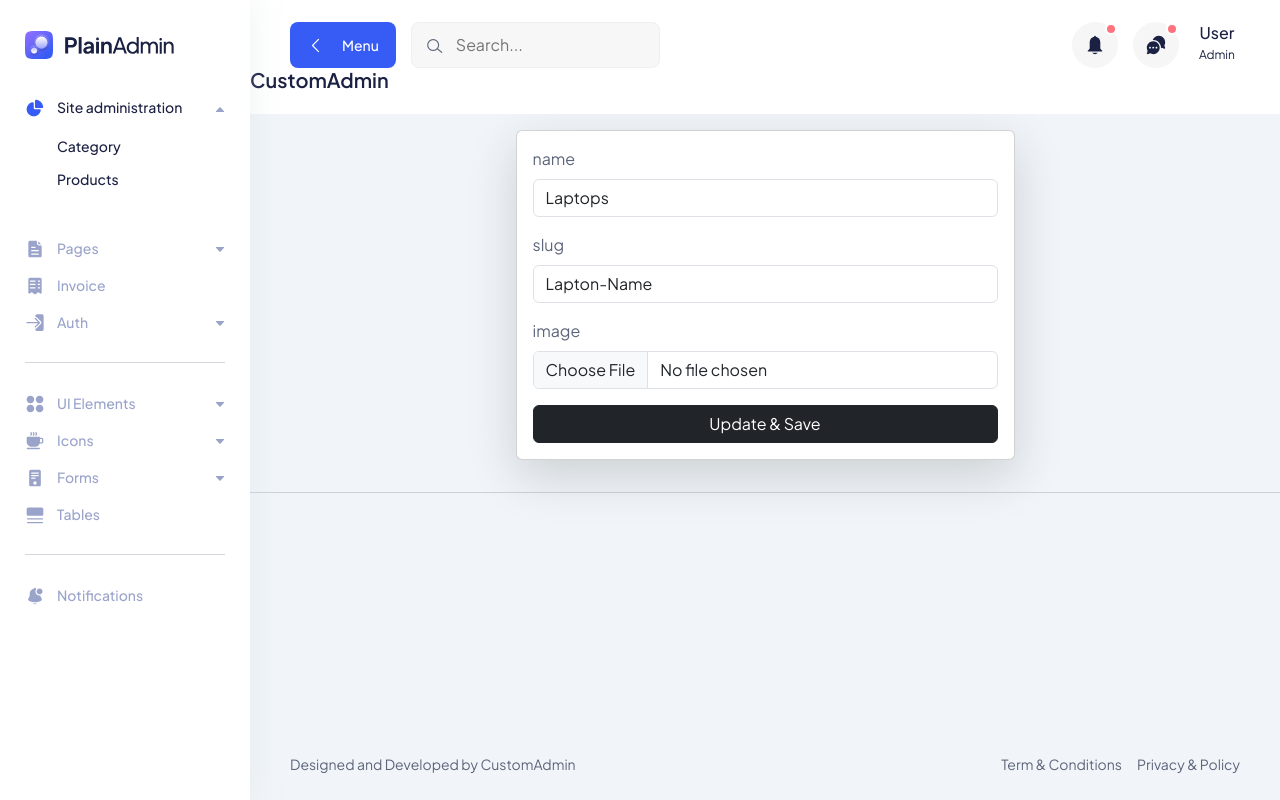
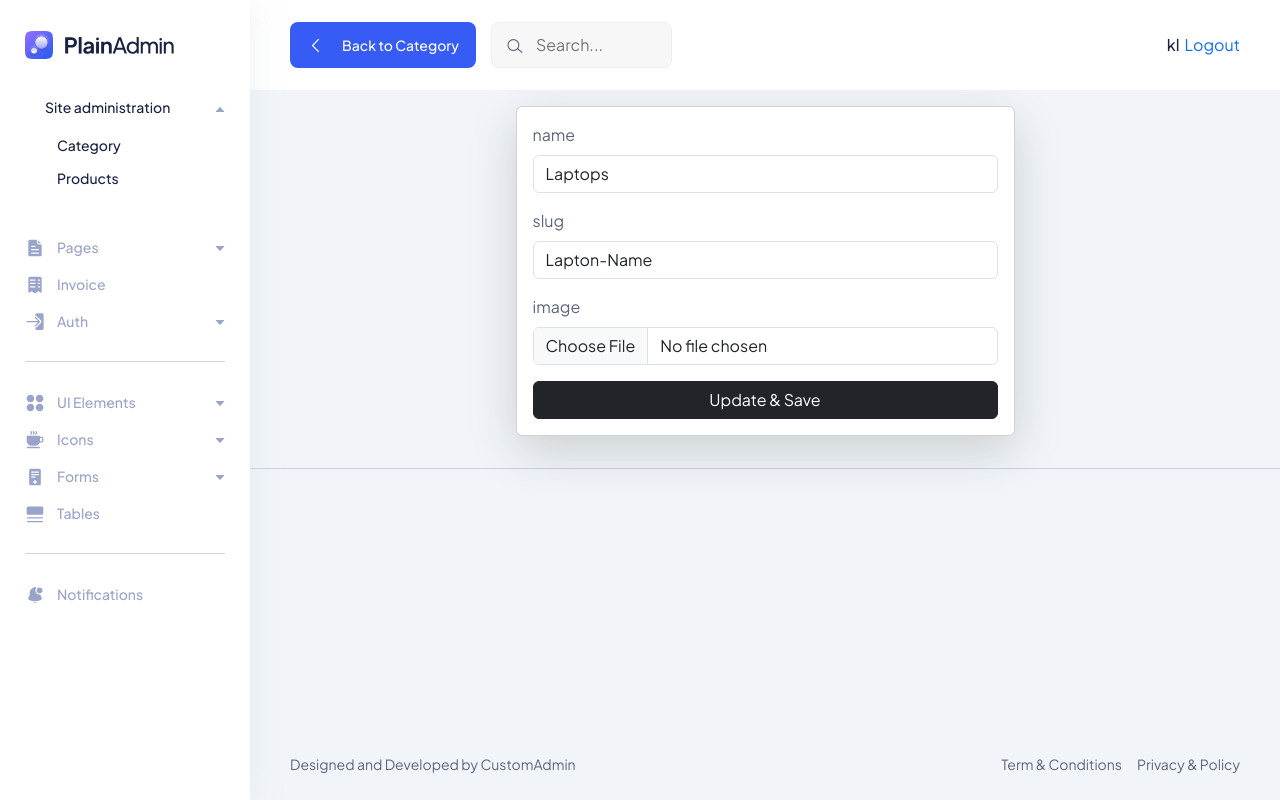
Before and after one commit to deep1531/admincustom, a Django app: page /admin/update/2/ in a window 1280 px wide. Run offline with Django 4.2, Linux system fonts and the light colour scheme; a user stored in the database is signed in; data comes from the database, SQL or seed files in the repository; some libraries are stand-ins or nearby versions.

Commit message:
update.html

```diff
--- a/custom/templates/update.html
+++ b/custom/templates/update.html
@@ -39,7 +39,7 @@
               aria-label="Toggle navigation"
             >
 
-              <span class="icon">
+              <span class="">
                 <svg width="20" height="20" viewBox="0 0 20 20" fill="none" xmlns="http://www.w3.org/2000/svg">
                   <path
                     d="M8.74999 18.3333C12.2376 18.3333 15.1364 15.8128 15.7244 12.4941C15.8448 11.8143 15.2737 11.25 14.5833 11.25H9.99999C9.30966 11.25 8.74999 10.6903 8.74999 10V5.41666C8.74999 4.7263 8.18563 4.15512 7.50586 4.27556C4.18711 4.86357 1.66666 7.76243 1.66666 11.25C1.66666 15.162 4.83797 18.3333 8.74999 18.3333Z" />
@@ -280,9 +280,11 @@
             <div class="col-lg-5 col-md-5 col-6">
               <div class="header-left d-flex align-items-center">
                 <div class="menu-toggle-btn mr-15">
+                  <a href="/admin/order"
                   <button id="menu-toggle" class="main-btn primary-btn btn-hover">
-                    <i class="lni lni-chevron-left me-2"></i> Menu
+                    <i class="lni lni-chevron-left me-2"></i> Back to Category
                   </button>
+                </a>
                 </div>
                 <div class="header-search d-none d-md-flex">
                   <form action="#">
@@ -297,8 +299,7 @@
               <div class="header-right">
                 <!-- notification start -->
                 <div class="notification-box ml-15 d-none d-md-flex">
-                  <button class="dropdown-toggle" type="button" id="notification" data-bs-toggle="dropdown"
-                    aria-expanded="false">
+
                     <svg width="22" height="22" viewBox="0 0 22 22" fill="none" xmlns="http://www.w3.org/2000/svg">
                       <path
                         d="M11 20.1667C9.88317 20.1667 8.88718 19.63 8.23901 18.7917H13.761C13.113 19.63 12.1169 20.1667 11 20.1667Z"
@@ -355,8 +356,7 @@
                 <!-- notification end -->
                 <!-- message start -->
                 <div class="header-message-box ml-15 d-none d-md-flex">
-                  <button class="dropdown-toggle" type="button" id="message" data-bs-toggle="dropdown"
-                    aria-expanded="false">
+
                     <svg width="22" height="22" viewBox="0 0 22 22" fill="none" xmlns="http://www.w3.org/2000/svg">
                       <path
                         d="M7.74866 5.97421C7.91444 5.96367 8.08162 5.95833 8.25005 5.95833C12.5532 5.95833 16.0417 9.4468 16.0417 13.75C16.0417 13.9184 16.0364 14.0856 16.0259 14.2514C16.3246 14.138 16.6127 14.003 16.8883 13.8482L19.2306 14.629C19.7858 14.8141 20.3141 14.2858 20.129 13.7306L19.3482 11.3882C19.8694 10.4604 20.1667 9.38996 20.1667 8.25C20.1667 4.70617 17.2939 1.83333 13.75 1.83333C11.0077 1.83333 8.66702 3.55376 7.74866 5.97421Z"
@@ -411,16 +411,14 @@
                 <div class="profile-box ml-15">
                   <button class="dropdown-toggle bg-transparent border-0" type="button" id="profile"
                     data-bs-toggle="dropdown" aria-expanded="false">
-                    <div class="profile-info">
+                    <div class="profile-info d-flex align-items-center">
                       <div class="info">
-
-                        <div>
-                          <h6 class="fw-500">User</h6>
-                          <p>Admin</p>
-                        </div>
+                        <h6 class="fw-500 mb-0">{{ request.user.get_username }}</h6>
                       </div>
                     </div>
+                    <a href="{% url 'logout_page' %}">Logout</a>
                   </button>
+
                   <ul class="dropdown-menu dropdown-menu-end" aria-labelledby="profile">
                     <li>
                       <div class="author-info flex items-center !p-1">
@@ -461,7 +459,7 @@
             </div>
           </div>
         </div>
-        <h4>CustomAdmin</h4>
+
       </header>
       <!-- ========== header end ========== -->
 
```
